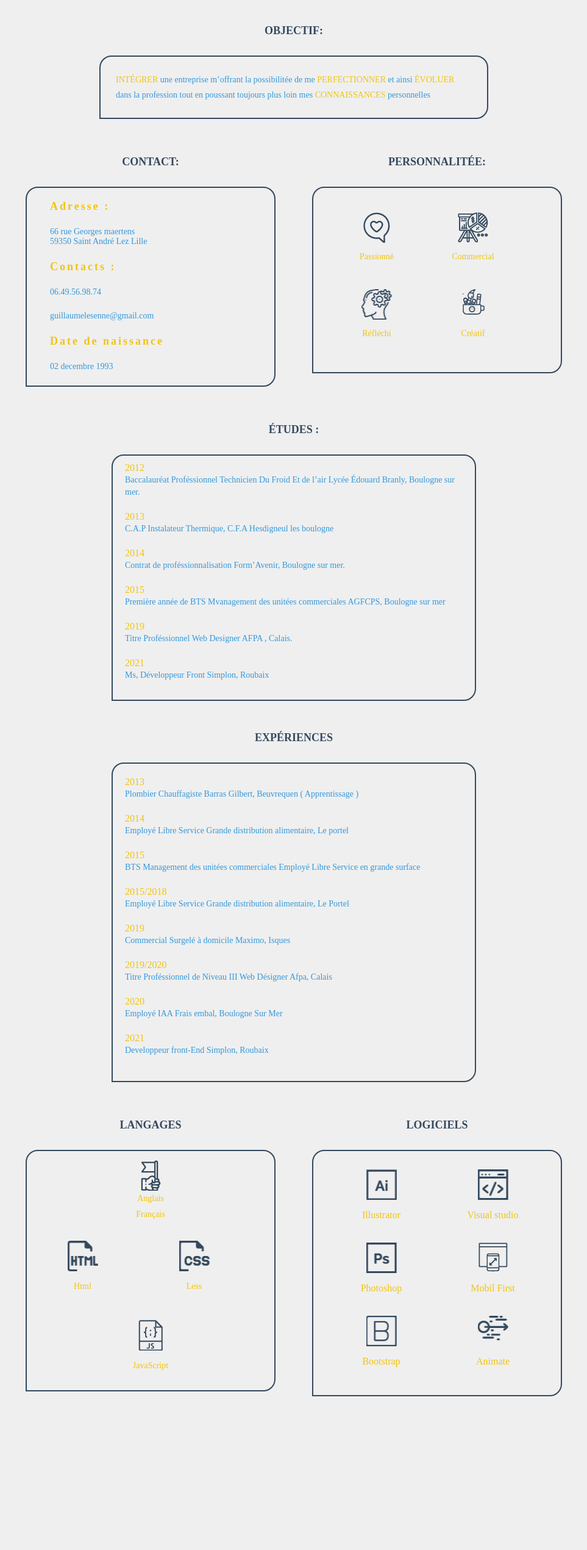
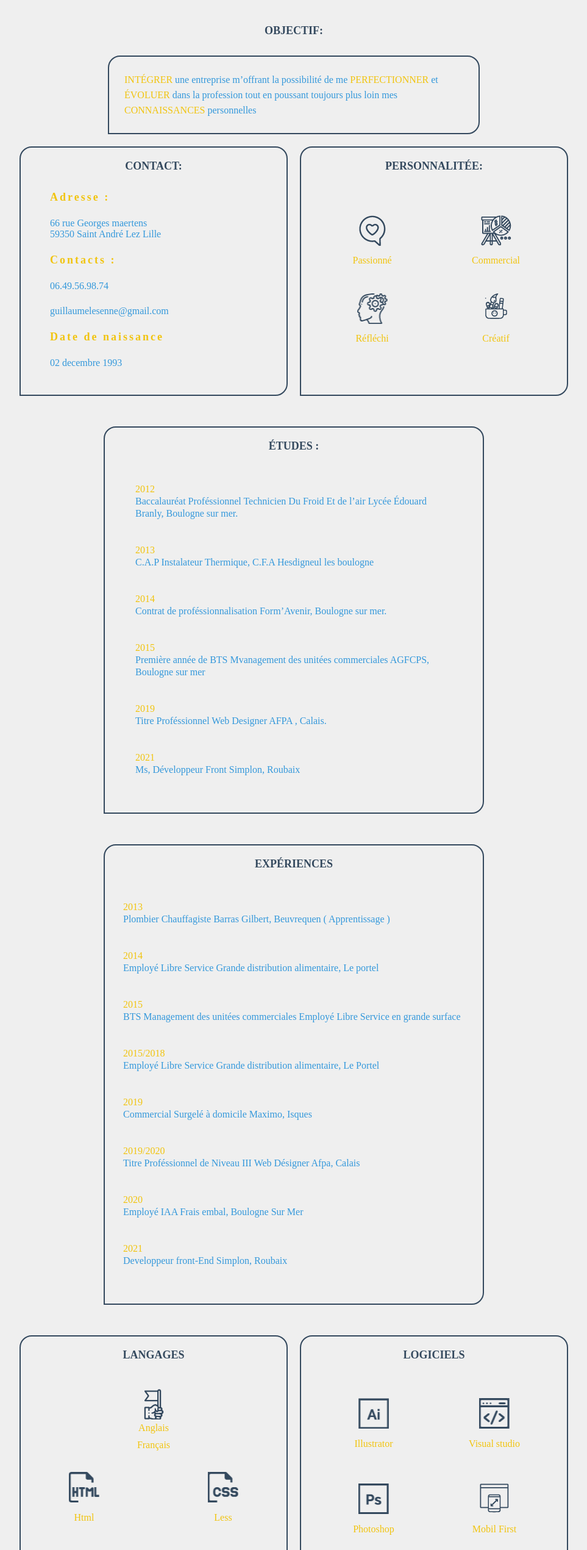
Before and after one commit to Guillaumelsn/cv, a plain HTML site: page index.html in a window 1280 px wide. Shown: the part 180-2721 px from the top of the page at 61% size, without its empty margins (158-1121 px from the left). Before the commit the page ends 2509 px from the top, so only its background shows below. Drawn offline with Linux system fonts and the light colour scheme.

Commit message:
last_version

```diff
--- a/css/styles.less
+++ b/css/styles.less
@@ -28,16 +28,20 @@ img, object, embed, canvas, video, audio, picture, svg {
 .flex {
     display: flex;
     flex-wrap: wrap;
+    justify-content: space-between;
 }
 .center {
     max-width: 960px;
     margin: 0 auto;
-    border: 0;
-    border-radius: 0;
+    padding: 0 20px;
+
     background-color: @color4;
 }
 a {
     text-decoration: none;
+}
+h5 {
+    display: none;
 }
 li {
     list-style-type: none;
@@ -48,11 +52,7 @@ body {
     background-color: @color4;
 }
 //recurrences
-.container {
-    border: none;
-    border-radius: 0 0 0 0;
-    margin-bottom: 0;
-}
+
 h2 {
     font-size: 18px;
     font-weight: 700;
@@ -61,10 +61,10 @@ h2 {
     text-align: center;
     text-transform: uppercase;
 }
-div {
+section {
     border: solid 2px @color2;
     border-radius: 20px 20px 20px 0;
-    margin: 10px;
+    margin-bottom: 50px;
 }
 img {
     height: 50px;
@@ -98,7 +98,7 @@ header, section {
 header {
     background-color: @color4;
     color: @color4;
-    article {
+    .article {
         margin: 20px 10px 20px;
 
     }
@@ -116,7 +116,7 @@ header {
         border: solid 2px @color2;
         border-radius: 20px 20px 20px 0;
         color: @color3;
-        font-size: 14px;
+        font-size: 16px;
         line-height: 25px;
         padding: 25px;
         span {
@@ -129,10 +129,10 @@ header {
 }
 
 .contact {
-    article {
+    .article {
         margin: 10px 20px;
         text-align: center;
-        font-size: 14px;
+        font-size: 16px;
         p{
             margin: 23px;
             color: @color3;
@@ -149,20 +149,21 @@ header {
     }
 }
 
-.perso, .langage {
-    article {
+.perso, .langage, .hobbies {
+    .article {
         width: ~"calc(50% - 20px)";
+        justify-content: space-between;
         text-align: center;
         padding: 15px 10px;
         p {
-            font-size: 14px;
+            font-size: 16px;
             margin-top: 10px;
             color: @color1;
         }
     }
 }
 .perso {
-    article {
+    .article {
         &:nth-of-type(1) {
             figure {
                 background-image: url(../img/passion.png);
@@ -186,7 +187,7 @@ header {
     }
 }
 .langage {
-    article {
+     .article {
         &:nth-of-type(1) {
             figure {
                 background-image: url(../img/langue.png);
@@ -210,7 +211,7 @@ header {
     }
 }
 .logiciel {
-    article {
+    .article {
         &:nth-of-type(1) {
             figure {
                 background-image: url(../img/ai.png);
@@ -243,14 +244,13 @@ header {
         }
     }
 }
-
 .etudes, .exp {
     div{
-        padding: 20px;
-        article {
+        padding: 10px;
+        .article {
             margin-bottom: 20px;
             p{
-                font-size: 14px;
+                font-size: 16px;
                 color: @color3;
                 line-height: 20px;
                 &:nth-of-type(1){
@@ -264,7 +264,7 @@ header {
 
 .langage {
 
-    article {
+    .article {
         p {
             text-align: center;
             line-height: 30px;
@@ -285,7 +285,6 @@ header {
 
             }
             div{
-                border: none;
                 justify-content: space-around;
                 margin-top: 0;
             }
@@ -305,9 +304,9 @@ header {
     }
     div{
         justify-content: space-around;
-        padding: 20px;
+        padding: 10px;
     }
-    article {
+    .article {
         color: @color1;
         width: ~"calc(50% - 20px)";
         margin-bottom: 15px;
@@ -318,6 +317,28 @@ header {
     }
 }
 
+.hobbies {
+    .flex {
+        justify-content: space-around;
+    }
+    margin-bottom: 0;
+    margin: 0 auto;
+    padding: 10px;
+    .article {
+        &:nth-of-type(1) figure {
+            background-image: url(../img/avironblack.png );
+        }
+        &:nth-of-type(2) figure {
+            background-image: url(../img/ciclysmblack.png );
+        }
+        &:nth-of-type(3) figure {
+            background-image: url(../img/plateaudark.png );
+        }
+        &:nth-of-type(4) figure {
+            background-image: url(../img/musiqueblack.png );
+        }
+    }
+}
 
 
 @media screen and (min-device-width: 760px) {
@@ -338,7 +359,6 @@ header {
     }
     .contact, .perso {
         width: ~"calc(50% - 20px)";
-        margin: 10px;
 
         &:nth-of-type(1) {
             p{
@@ -357,13 +377,12 @@ header {
     }
     .langage, .logiciel {
         width: ~"calc(50% - 20px)";
-        margin: 10px;
     }
     .perso{
         .flex {
             padding: 25px;
         }
-        article {
+        .article {
             p {
                 margin: 15px;
             }
@@ -371,7 +390,7 @@ header {
         }
     }
     .contact {
-        article {
+        .article {
             margin: 15px;
         }
         p {
@@ -379,7 +398,7 @@ header {
         }
     }
     .logiciel {
-        article {
+        .article {
             margin: 10px 0;
             p {
                 text-align: center;
@@ -400,23 +419,27 @@ header {
         height: 150px;
     }
     .langage {
-        width: 30%;
+        width: 50%;
         margin-top: 0;
         .flex {
-            display: block;
-            width: 100%;
-            article {
-                width: 100%;
-                }
+
+            justify-content: space-around;
+            .article {
+                margin: 0 auto;
+
+            }
         }
 
     }
     .logiciel {
         width: 100%;
-        article {
+        .article {
             width: ~"calc(33% - 20px)";
             justify-content: space-evenly;
         }
+    }
+    .hobbies {
+        width: 50%;
     }
 }
 
--- a/css/stylesdark.less
+++ b/css/stylesdark.less
@@ -1,8 +1,9 @@
 @charset "utf-8";
 @color1: #f1c40f;
-@color2: #34495e;
-@color3: #3498db;
-@color4: #efefef;
+@color4: #34495e;
+@color3: #efefef;
+@color2: #efefef;
+@color5: #3498db;
 //-----LESS:    width: ~"calc(50% - 20px)";
 //-----CSS:    width: calc(50% - 20px);
 
@@ -28,14 +29,20 @@ img, object, embed, canvas, video, audio, picture, svg {
 .flex {
     display: flex;
     flex-wrap: wrap;
+    justify-content: space-between;
 }
 .center {
     max-width: 960px;
     margin: 0 auto;
-    border: 0;
+    padding: 0 20px;
+
+    background-color: @color4;
 }
 a {
     text-decoration: none;
+}
+h5 {
+    display: none;
 }
 li {
     list-style-type: none;
@@ -43,24 +50,22 @@ li {
 body {
     margin: 0;
     font-family: 'Roboto Slab', serif;
-    background-color: @color2;
+    background-color: @color4;
 }
 //recurrences
-.container {
-    border: none;
-}
+
 h2 {
     font-size: 18px;
     font-weight: 700;
     margin-bottom: 30px;
-    color: @color1;
+    color: @color5;
     text-align: center;
     text-transform: uppercase;
 }
-div {
-    border: solid 2px @color4;
+section {
+    border: solid 2px @color3;
     border-radius: 20px 20px 20px 0;
-    margin: 10px;
+    margin-bottom: 50px;
 }
 img {
     height: 50px;
@@ -77,8 +82,8 @@ figure {
 .btn {
     position: fixed;
     background-image: url(../img_dark/white.png);
-    background-color: @color2;
     background-size: contain;
+    background-color: @color4;
     background-position: center;
     padding: 2px;
     width: 20px;
@@ -89,14 +94,13 @@ figure {
 }
 header, section {
     padding: 20px 10px;
-    color: 2;
 
 }
 
 header {
-    background-color: @color2;
+    background-color: @color4;
     color: @color4;
-    article {
+    .article {
         margin: 20px 10px 20px;
 
     }
@@ -111,10 +115,10 @@ header {
         padding: 50px;
     }
     p {
-        border: solid 2px @color4;
+        border: solid 2px @color2;
         border-radius: 20px 20px 20px 0;
-        color: @color4;
-        font-size: 14px;
+        color: @color3;
+        font-size: 16px;
         line-height: 25px;
         padding: 25px;
         span {
@@ -127,16 +131,16 @@ header {
 }
 
 .contact {
-    article {
+    .article {
         margin: 10px 20px;
         text-align: center;
-        font-size: 14px;
+        font-size: 16px;
         p{
             margin: 23px;
-            color: @color4;
+            color: @color3;
             &:nth-of-type(1) {
                 text-align: left;
-                color: @color3;
+                color: @color1;
                 font-size: 18px;
                 font-weight: 700;
                 letter-spacing: 3px;
@@ -147,20 +151,21 @@ header {
     }
 }
 
-.perso, .langage {
-    article {
+.perso, .langage, .hobbies {
+    .article {
         width: ~"calc(50% - 20px)";
+        justify-content: space-between;
         text-align: center;
-        padding: 14px 10px;
+        padding: 15px 10px;
         p {
-            font-size: 14px;
+            font-size: 16px;
             margin-top: 10px;
-            color: @color3;
+            color: @color1;
         }
     }
 }
 .perso {
-    article {
+    .article {
         &:nth-of-type(1) {
             figure {
                 background-image: url(../img_dark/passion_1.png);
@@ -184,7 +189,7 @@ header {
     }
 }
 .langage {
-    article {
+     .article {
         &:nth-of-type(1) {
             figure {
                 background-image: url(../img_dark/langue_1.png);
@@ -208,7 +213,7 @@ header {
     }
 }
 .logiciel {
-    article {
+    .article {
         &:nth-of-type(1) {
             figure {
                 background-image: url(../img_dark/ai_1.png);
@@ -241,15 +246,14 @@ header {
         }
     }
 }
-
 .etudes, .exp {
     div{
-        padding: 20px;
-        article {
+        padding: 10px;
+        .article {
             margin-bottom: 20px;
             p{
-                font-size: 14px;
-                color: @color4;
+                font-size: 16px;
+                color: @color3;
                 line-height: 20px;
                 &:nth-of-type(1){
                 color: @color1;
@@ -262,7 +266,7 @@ header {
 
 .langage {
 
-    article {
+    .article {
         p {
             text-align: center;
             line-height: 30px;
@@ -283,7 +287,6 @@ header {
 
             }
             div{
-                border: none;
                 justify-content: space-around;
                 margin-top: 0;
             }
@@ -303,10 +306,10 @@ header {
     }
     div{
         justify-content: space-around;
-        padding: 20px;
+        padding: 10px;
     }
-    article {
-        color: @color3;
+    .article {
+        color: @color1;
         width: ~"calc(50% - 20px)";
         margin-bottom: 15px;
         text-align: center;
@@ -316,6 +319,27 @@ header {
     }
 }
 
+.hobbies {
+    .flex {
+        justify-content: space-around;
+    }
+    margin: 0 auto 50px;
+    padding: 10px;
+    .article {
+        &:nth-of-type(1) figure {
+            background-image: url(../img_dark/avironwhite.png );
+        }
+        &:nth-of-type(2) figure {
+            background-image: url(../img_dark/ciclingwhite.png);
+        }
+        &:nth-of-type(3) figure {
+            background-image: url(../img_dark/plateau.png);
+        }
+        &:nth-of-type(4) figure {
+            background-image: url(../img_dark/musiquewhite.png);
+        }
+    }
+}
 
 
 @media screen and (min-device-width: 760px) {
@@ -336,7 +360,6 @@ header {
     }
     .contact, .perso {
         width: ~"calc(50% - 20px)";
-        margin: 10px;
 
         &:nth-of-type(1) {
             p{
@@ -355,13 +378,12 @@ header {
     }
     .langage, .logiciel {
         width: ~"calc(50% - 20px)";
-        margin: 10px;
     }
     .perso{
         .flex {
             padding: 25px;
         }
-        article {
+        .article {
             p {
                 margin: 15px;
             }
@@ -369,7 +391,7 @@ header {
         }
     }
     .contact {
-        article {
+        .article {
             margin: 15px;
         }
         p {
@@ -377,7 +399,7 @@ header {
         }
     }
     .logiciel {
-        article {
+        .article {
             margin: 10px 0;
             p {
                 text-align: center;
@@ -398,23 +420,27 @@ header {
         height: 150px;
     }
     .langage {
-        width: 30%;
+        width: 50%;
         margin-top: 0;
         .flex {
-            display: block;
-            width: 100%;
-            article {
-                width: 100%;
-                }
+
+            justify-content: space-around;
+            .article {
+                margin: 0 auto;
+
+            }
         }
 
     }
     .logiciel {
         width: 100%;
-        article {
+        .article {
             width: ~"calc(33% - 20px)";
             justify-content: space-evenly;
         }
+    }
+    .hobbies {
+        width: 50%;
     }
 }
 
--- a/index.html
+++ b/index.html
@@ -1,5 +1,6 @@
 <!DOCTYPE html>
 <html lang="fr">
+
 <head>
     <meta charset="UTF-8">
     <title>Cv_Guillaume</title>
@@ -10,184 +11,206 @@
     <!--[if lt IE 9]>
         <script src="https://oss.maxcdn.com/libs/html5shiv/3.7.0/html5shiv.js"></script>
     <![endif]-->
-    <script type="text/javascript" src="./java/dark.js"></script>
 </head>
+
+<body>
     <div class="center">
-        <body>
         <button onclick="toggleTheme()" class="btn"></button>
         <header>
             <a href="http://www.guillaumelsn.fr/" target="blank" class="logo"></a>
             <article>
                 <h2>Objectif:</h2>
-                        <p><span>Intégrer</span> une entreprise m’offrant la possibilitée de me <span>perfectionner</span>
-                            et ainsi <span>évoluer </span> dans la profession tout en poussant toujours plus
+                <p><span>Intégrer</span> une entreprise m’offrant la possibilité de me <span>perfectionner</span>
+                    et <span>évoluer </span> dans la profession tout en poussant toujours plus
                     loin mes <span>connaissances</span> personnelles</p>
             </article>
         </header>
-
         <main>
             <div class="container">
                 <section class="contact">
                     <h2>Contact:</h2>
                     <div>
-                        <article>
+                        <div class="article">
                             <p>Adresse :</p>
                             <p>66 rue Georges maertens <br>59350 Saint André Lez Lille</p>
-                        </article>
-                        <article>
+                        </div>
+                        <div class="article">
                             <p>Contacts :</p>
                             <p>06.49.56.98.74</p>
                             <p>guillaumelesenne@gmail.com</p>
-                        </article>
-                        <article>
+                        </div>
+                        <div class="article">
                             <p>Date de naissance</p>
                             <p>02 decembre 1993</p>
-                        </article>
+                        </div>
                     </div>
                 </section>
 
                 <section class="perso">
                     <h2>Personnalitée:</h2>
                     <div class="flex">
-                            <article>
+                        <div class="article">
                             <figure></figure>
                             <p>Passionné</p>
-                            </article>
-                            <article>
+                        </div>
+                        <div class="article">
                             <figure></figure>
                             <p>Commercial</p>
-                            </article>
-                            <article>
+                        </div>
+                        <div class="article">
                             <figure></figure>
                             <p>Réfléchi</p>
-                            </article>
-                            <article>
+                        </div>
+                        <div class="article">
                             <figure></figure>
                             <p>Créatif</p>
-                            </article>
+                        </div>
                     </div>
                 </section>
                 <section class="etudes">
                     <h2>Études :</h2>
                     <div>
-                            <article>
+                        <div class="article">
                             <p>2012</p>
-                                <p>Baccalauréat Proféssionnel Technicien Du Froid Et de l’air Lycée Édouard Branly, Boulogne sur mer.</p>
-                            </article>
-                            <article>
+                            <p>Baccalauréat Proféssionnel Technicien Du Froid Et de l’air Lycée Édouard Branly, Boulogne
+                                sur mer.</p>
+                        </div>
+                        <div class="article">
                             <p>2013</p>
                             <p>C.A.P Instalateur Thermique, C.F.A Hesdigneul les boulogne</p>
-                            </article>
-                            <article>
+                        </div>
+                        <div class="article">
                             <p>2014</p>
                             <p>Contrat de proféssionnalisation Form’Avenir, Boulogne sur mer.</p>
-                            </article>
-                            <article>
+                        </div>
+                        <div class="article">
                             <p>2015</p>
                             <p>Première année de BTS Mvanagement des unitées commerciales AGFCPS, Boulogne sur mer</p>
-                            </article>
-                            <article>
+                        </div>
+                        <div class="article">
                             <p>2019</p>
                             <p>Titre Proféssionnel Web Designer AFPA , Calais.</p>
-                            </article>
-                            <article>
+                        </div>
+                        <div class="article">
                             <p>2021</p>
                             <p>Ms, Développeur Front Simplon, Roubaix</p>
-                            </article>
+                        </div>
                     </div>
                 </section>
                 <section class="exp">
                     <h2>Expériences</h2>
                     <div>
-                            <article>
+                        <div class="article">
                             <p>2013</p>
                             <p>Plombier Chauffagiste Barras Gilbert, Beuvrequen ( Apprentissage )</p>
-                            </article>
-                            <article>
+                        </div>
+                        <div class="article">
                             <p>2014</p>
                             <p>Employé Libre Service Grande distribution alimentaire, Le portel </p>
-                            </article>
-                            <article>
+                        </div>
+                        <div class="article">
                             <p>2015</p>
                             <p>BTS Management des unitées commerciales Employé Libre Service en grande surface</p>
-                            </article>
-                            <article>
+                        </div>
+                        <div class="article">
                             <p>2015/2018</p>
                             <p>Employé Libre Service Grande distribution alimentaire, Le Portel</p>
-                            </article>
-                            <article>
+                        </div>
+                        <div class="article">
                             <p>2019</p>
                             <p>Commercial Surgelé à domicile Maximo, Isques</p>
-                            </article>
-                            <article>
+                        </div>
+                        <div class="article">
                             <p>2019/2020</p>
                             <p>Titre Proféssionnel de Niveau III Web Désigner Afpa, Calais</p>
-                            </article>
-                            <article>
+                        </div>
+                        <div class="article">
                             <p>2020</p>
                             <p>Employé IAA Frais embal, Boulogne Sur Mer</p>
-                            </article>
-                            <article>
+                        </div>
+                        <div class="article">
                             <p>2021</p>
                             <p>Developpeur front-End Simplon, Roubaix</p>
-                            </article>
+                        </div>
                     </div>
                 </section>
 
                 <section class="langage">
                     <h2>Langages</h2>
                     <div class="flex">
-                            <article>
+                        <div class="article">
                             <figure></figure>
                             <p>Anglais</p>
                             <p>Français</p>
-                            </article>
-                            <article>
+                        </div>
+                        <div class="article">
                             <figure></figure>
                             <p>Html</p>
-                            </article>
-                            <article>
+                        </div>
+                        <div class="article">
                             <figure></figure>
                             <p>Less</p>
-                            </article>
-                            <article>
+                        </div>
+                        <div class="article">
                             <figure></figure>
                             <p>JavaScript</p>
-                            </article>
+                        </div>
+                    </div>
                 </section>
-
                 <section class="logiciel">
                     <h2>Logiciels</h2>
                     <div class="flex">
-                            <article>
+                        <div class="article">
                             <figure></figure>
                             <p>Illustrator</p>
-                            </article>
-                            <article>
+                        </div>
+                        <div class="article">
                             <figure></figure>
                             <p>Visual studio</p>
-                            </article>
-                            <article>
+                        </div>
+                        <div class="article">
                             <figure></figure>
                             <p>Photoshop</p>
-                            </article>
-                            <article>
+                        </div>
+                        <div class="article">
                             <figure></figure>
                             <p>Mobil First</p>
-                            </article>
-                            <article>
+                        </div>
+                        <div class="article">
                             <figure></figure>
                             <p>Bootstrap</p>
-                            </article>
-                            <article>
+                        </div>
+                        <div class="article">
                             <figure></figure>
                             <p>Animate</p>
-                            </article>
+                        </div>
+                    </div>
+                </section>
+                <section class="hobbies">
+                    <h2>Hobbies</h2>
+                    <div class="flex">
+                        <div class="article">
+                            <figure></figure>
+                            <p>Aviron</p>
+                        </div>
+                        <div class="article">
+                            <figure></figure>
+                            <p>Cyclisme</p>
+                        </div>
+                        <div class="article">
+                            <figure></figure>
+                            <p>Jeu de plateau</p>
+                        </div>
+                        <div class="article">
+                            <figure></figure>
+                            <p>Musique</p>
+                        </div>
                     </div>
                 </section>
             </div>
         </main>
     </div>
+    <script src="./java/dark.js"></script>
 </body>
 
 
```
Also changed, not shown: css/styles.css, css/stylesdark.css, img/avironblack.png (added), img/ciclysmblack.png (added), img/musiqueblack.png (added), img/plateaudark.png (added), img_dark/avironwhite.png (added), img_dark/ciclingwhite.png (added), img_dark/musiquewhite.png (added), img_dark/plateau.png (added). Lines whose indentation alone changed are shown as unchanged.
